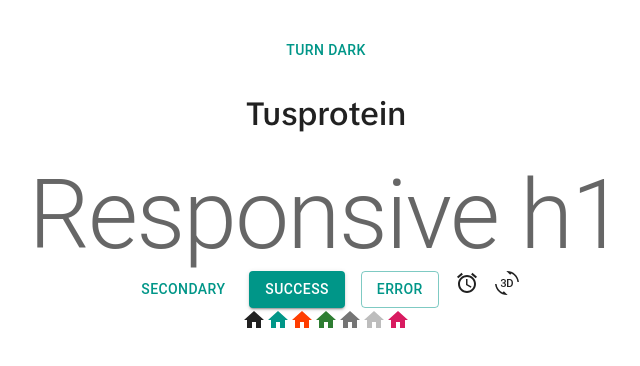
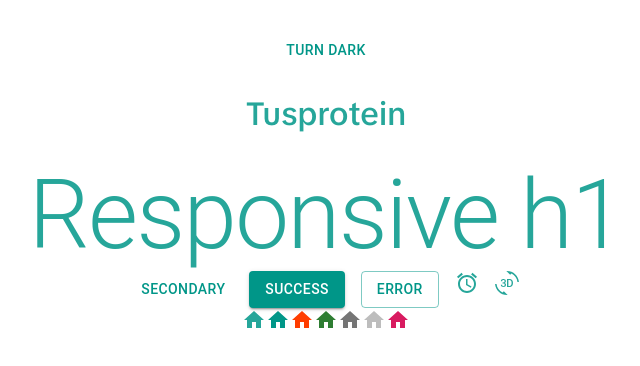
Before and after one commit to TusProtein/trello-project, a React (Vite) app: page / in a window 1280 px wide. Shown: the top 366 px of the page, without its empty margins (314-954 px from the left). Built offline with nearby package versions, Linux system fonts and the light colour scheme.

Commit message:
fix dark-light mode p1

```diff
--- a/src/App.jsx
+++ b/src/App.jsx
@@ -26,7 +26,7 @@ function App() {
     <>
       <ModeToggle />
       <h1>Tusprotein</h1>
-      <Typography variant="h1" color="text.secondary">
+      <Typography variant="h1" color="text.primary">
         Responsive h1
       </Typography>
       <div
--- a/src/theme.js
+++ b/src/theme.js
@@ -7,13 +7,21 @@ const theme = extendTheme({
     light: {
       palette: {
         primary: teal,
-        secondary: deepOrange
+        secondary: deepOrange,
+        text: {
+          primary: '#26a69a', // Màu chính cho text
+          secondary: '#ff7043' // Màu mong muốn cho text.secondary
+        }
       }
     },
     dark: {
       palette: {
         primary: cyan,
-        secondary: orange
+        secondary: orange,
+        text: {
+          primary: '#26c6da', // Màu chính cho text
+          secondary: '#ffa726' // Màu mong muốn cho text.secondary
+        }
       }
     }
   }
```
